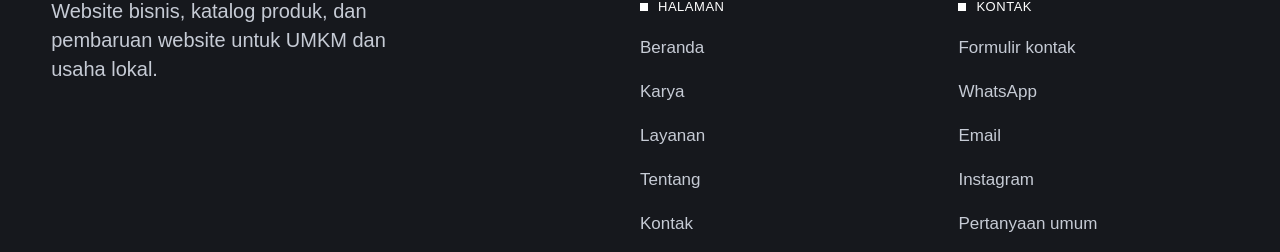
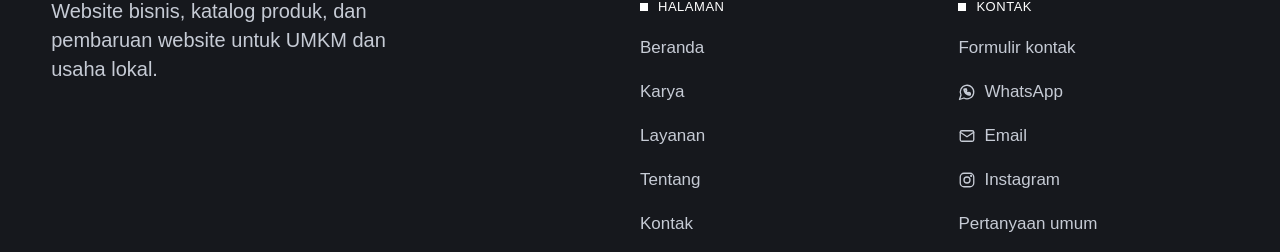
Before and after one commit to Constanvel/flexbox-portofolio, a React (Vite) app: page / in a window 1280 px wide. Shown: the part 5656-5908 px from the top of the page. Built offline with nearby package versions, Linux system fonts and the light colour scheme; a web font is replaced by a local one.

Commit message:
Add icons to the contact channels
A small inline SVG component draws outline WhatsApp, email and Instagram icons in the same style as the rest of the UI. They appear next to each channel in the footer and in the Kontak list, hidden from assistive tech since the label already names the channel.

```diff
--- /dev/null
+++ b/src/components/ContactIcon.jsx
@@ -0,0 +1,45 @@
+// Outline icons for the contact channels, keyed by channel label.
+const shapes = {
+  WhatsApp: (
+    <>
+      <path d="M7.9 20A9 9 0 1 0 4 16.1L2 22Z" />
+      <path
+        transform="translate(7.4 7.2) scale(0.4)"
+        vectorEffect="non-scaling-stroke"
+        d="M22 16.92v3a2 2 0 0 1-2.18 2 19.79 19.79 0 0 1-8.63-3.07 19.5 19.5 0 0 1-6-6 19.79 19.79 0 0 1-3.07-8.67A2 2 0 0 1 4.11 2h3a2 2 0 0 1 2 1.72 12.84 12.84 0 0 0 .7 2.81 2 2 0 0 1-.45 2.11L8.09 9.91a16 16 0 0 0 6 6l1.27-1.27a2 2 0 0 1 2.11-.45 12.84 12.84 0 0 0 2.81.7A2 2 0 0 1 22 16.92z"
+      />
+    </>
+  ),
+  Email: (
+    <>
+      <rect x="3" y="5" width="18" height="14" rx="2" />
+      <path d="m3 7 9 6 9-6" />
+    </>
+  ),
+  Instagram: (
+    <>
+      <rect x="3" y="3" width="18" height="18" rx="5" />
+      <circle cx="12" cy="12" r="4" />
+      <circle cx="17.5" cy="6.5" r="0.6" fill="currentColor" />
+    </>
+  ),
+};
+
+export default function ContactIcon({ name }) {
+  return (
+    <svg
+      className="contact-icon"
+      viewBox="0 0 24 24"
+      width="18"
+      height="18"
+      fill="none"
+      stroke="currentColor"
+      strokeWidth="1.75"
+      strokeLinecap="round"
+      strokeLinejoin="round"
+      aria-hidden="true"
+    >
+      {shapes[name]}
+    </svg>
+  );
+}
--- a/src/components/Footer.jsx
+++ b/src/components/Footer.jsx
@@ -1,5 +1,6 @@
 import { navigation } from './Navbar';
 import { channels } from '../data/content';
+import ContactIcon from './ContactIcon';
 
 export default function Footer({ scrollTo }) {
   return (
@@ -29,6 +30,7 @@ export default function Footer({ scrollTo }) {
                 rel: 'noreferrer',
               })}
             >
+              <ContactIcon name={label} />
               {label}
             </a>
           ))}
--- a/src/pages.css
+++ b/src/pages.css
@@ -574,6 +574,14 @@ details[open] .faq-indicator::after {
   gap: 4px 16px;
   font-size: var(--text-small);
 }
+.contact-channels li > span {
+  display: inline-flex;
+  align-items: center;
+  gap: 8px;
+}
+.contact-icon {
+  flex: none;
+}
 .contact-channels a {
   color: var(--color-text);
   font-weight: 600;
--- a/src/pages/Contact.jsx
+++ b/src/pages/Contact.jsx
@@ -1,4 +1,5 @@
 import { titles, channels, contact } from '../data/content';
+import ContactIcon from '../components/ContactIcon';
 import '../pages.css';
 
 export default function Contact() {
@@ -44,7 +45,10 @@ export default function Contact() {
             <ul>
               {channels.map(([label, href, text]) => (
                 <li key={label}>
-                  <span>{label}</span>
+                  <span>
+                    <ContactIcon name={label} />
+                    {label}
+                  </span>
                   <a
                     href={href}
                     {...(href.startsWith('http') && {
--- a/src/styles.css
+++ b/src/styles.css
@@ -845,6 +845,7 @@ button {
 .footer-col a {
   display: inline-flex;
   align-items: center;
+  gap: 8px;
   min-width: 44px;
   min-height: 44px;
   color: var(--color-on-dark-muted);
```
